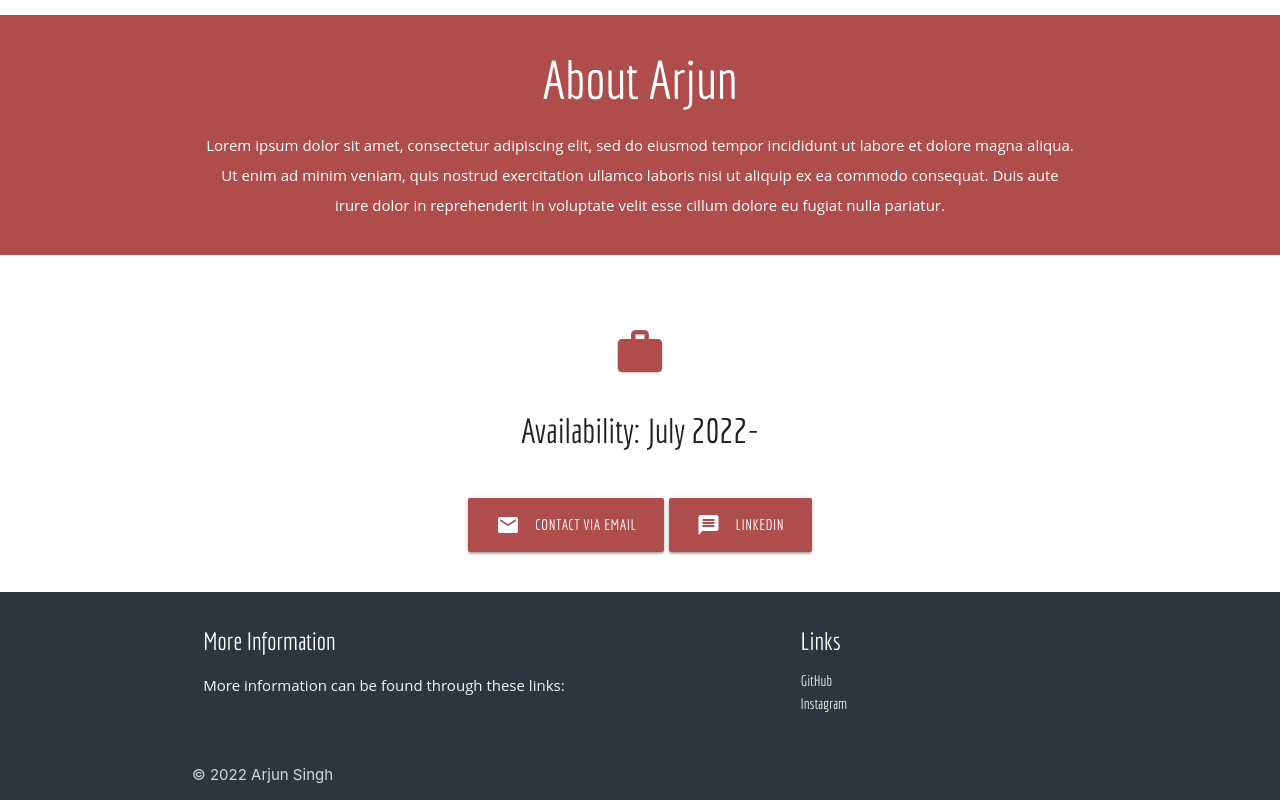
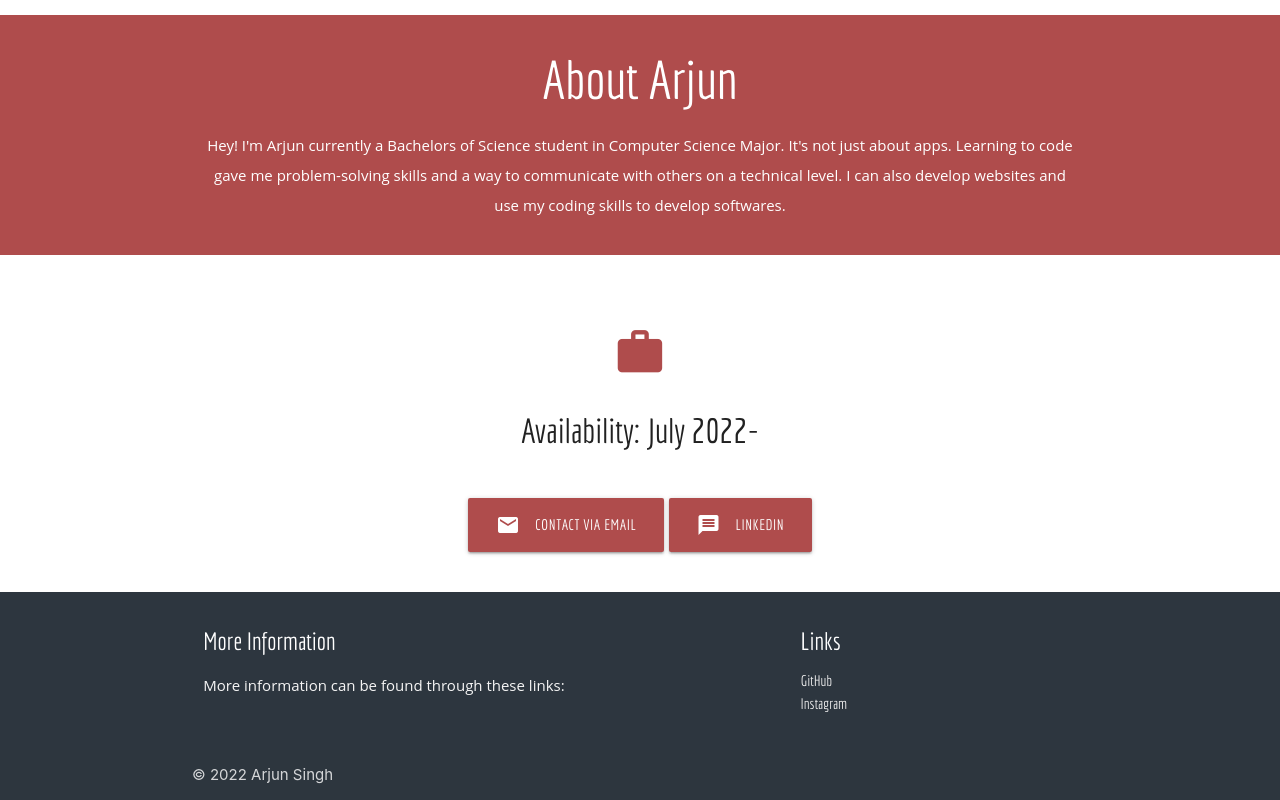
Before and after one commit to highflyer-x/portfolio, a website: page index.html in a window 1280 px wide. Shown: the part 1619-2419 px from the top of the page. Drawn offline with nearby package versions, Linux system fonts and the light colour scheme.

Commit message:
Update index.html

```diff
--- a/index.html
+++ b/index.html
@@ -189,7 +189,7 @@
                 <div class="row">
                     <div class="col s12">
                         <h2>About Arjun</h2>
-                        <p class="center-align bio">Lorem ipsum dolor sit amet, consectetur adipiscing elit, sed do eiusmod tempor incididunt ut labore et dolore magna aliqua. Ut enim ad minim veniam, quis nostrud exercitation ullamco laboris nisi ut aliquip ex ea commodo consequat. Duis aute irure dolor in reprehenderit in voluptate velit esse cillum dolore eu fugiat nulla pariatur. </p>
+                        <p class="center-align bio">Hey! I'm Arjun currently a Bachelors of Science student in Computer Science Major. It's not just about apps. Learning to code gave me problem-solving skills and a way to communicate with others on a technical level. I can also develop websites and use my coding skills to develop softwares.</p>
                     </div>
                 </div>
 
```
